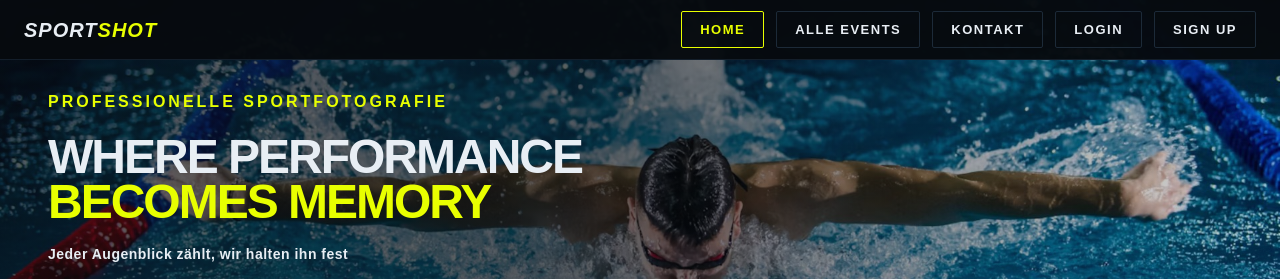
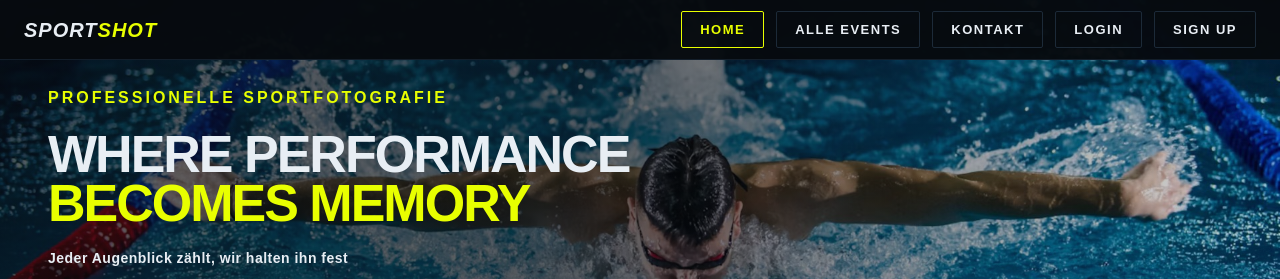
Before and after one commit to 90focus/90focus, a Next.js app: page / in a window 1280 px wide. Shown: the top 279 px of the page. Built offline with nearby package versions, Linux system fonts and the light colour scheme; no server answers; the database is empty.

Commit message:
Hero-Titel PC leicht vergroessert

```diff
--- a/app/globals.css
+++ b/app/globals.css
@@ -133,7 +133,7 @@ input[type="date"] {
     border-bottom: 1px solid #131e2a !important;
   }
 .hero-title {
-    font-size: clamp(28px, 4vw, 48px) !important;
+    font-size: clamp(32px, 4.2vw, 52px) !important;
     margin-top: 8px !important;
   }
   .hero-content {
```
